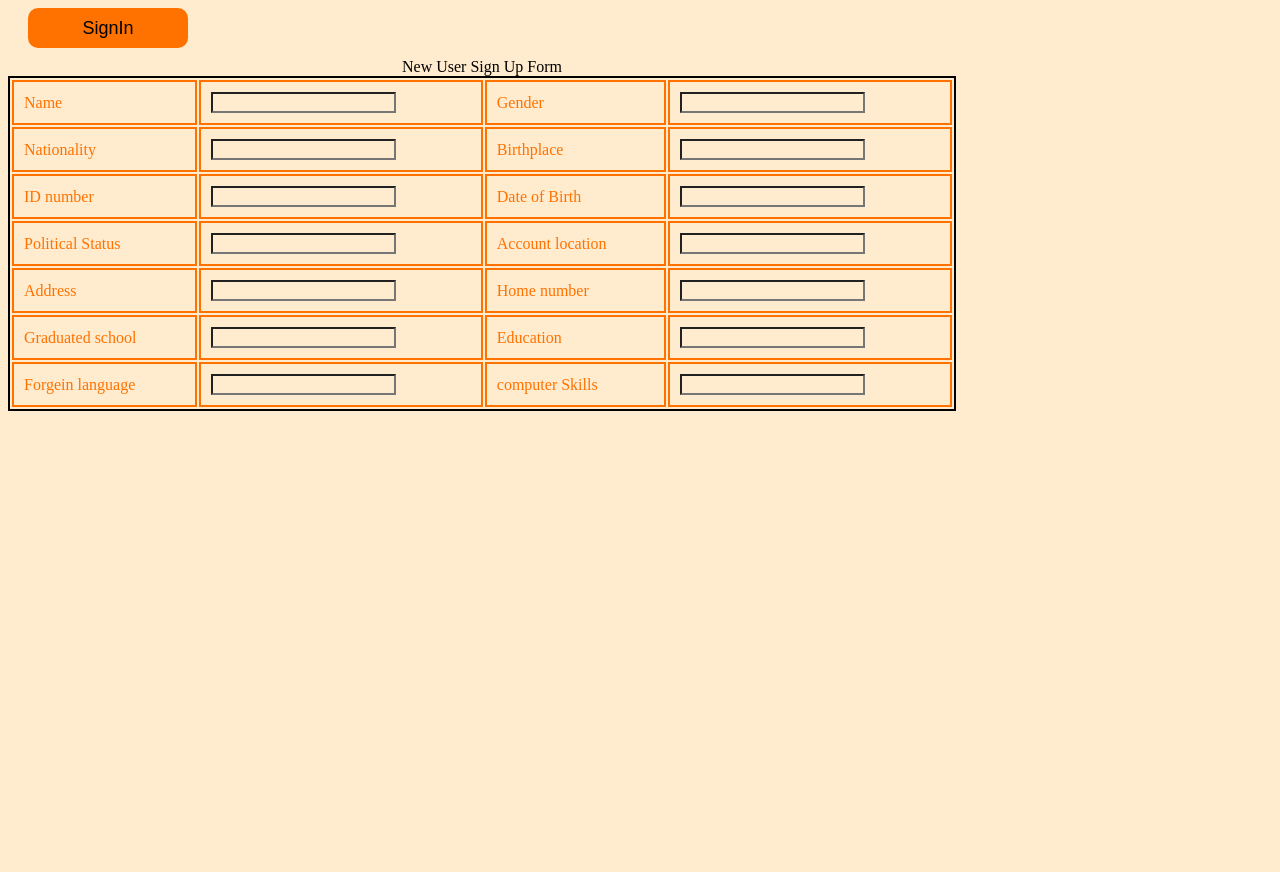
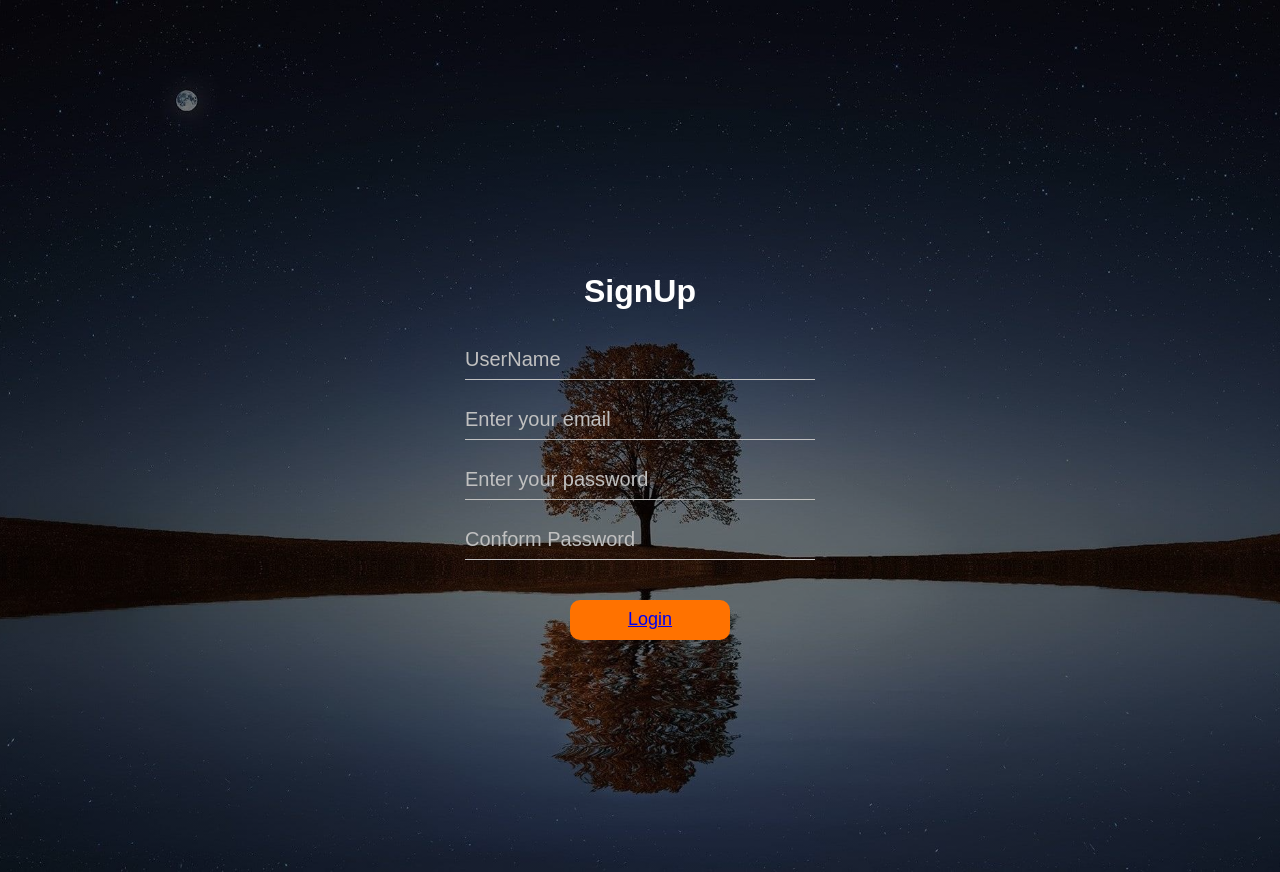
Before and after one commit to Tejaharsha986/Website, a plain HTML site: page sign.html in a window 1280 px wide. Before the commit the page ends 800 px from the top, so only its background shows below. Drawn offline with Linux system fonts and the light colour scheme.

Commit message:
My FirstSite

```diff
--- a/app.js
+++ b/app.js
@@ -0,0 +1,17 @@
+//sign up function
+function signup(e){
+  //event.preventDefault();
+  var email = document.getElementById('email').value;
+  var username = document.getElementById('usernme').value;
+  var password = document.getElementById('pass').value;
+
+  var user = {
+    email: email,
+    username: username,
+    pass: password,
+  };
+  var json = JSON.stringify(user);
+  localStorage.setItem(username, json);
+  console.log('user added');
+
+}
--- /dev/null
+++ b/she.css
@@ -0,0 +1,56 @@
+*{
+    margin: 0%;
+    padding: 0%;
+    font-family: sans-serif;
+    box-sizing: border-box;
+}
+body{
+    display: flex;
+    justify-content: center;
+    align-items: center;
+    flex-direction: column;
+    height: 109vh;
+    background: linear-gradient(to top, rgba(0,0,0,0.5)50%,rgba(0,0,0,0.5)50%),url(images/1.jpg);
+    background-position: center;
+    background-size: cover;
+}
+form{
+    margin-top: 50px;
+    text-align: center;
+}
+input{
+    display: block;
+    width: 350px;
+    height:40px ;
+    margin: 20px;
+    border: none;
+    outline: none;
+    font-size: 20px;
+    border-bottom: 1px solid silver;
+    background: transparent;
+    color: #fff;
+
+}
+button{
+    width: 160px;
+    height: 40px;
+    background: #ff7200;
+    border: none;
+    margin-bottom: 10px;
+    margin-left: 20px;
+    font-size: 18px;
+    border-radius: 10px;
+    cursor: pointer;
+    transition: 00.4s ease;
+    margin-top: 20px;
+}
+button:hover{
+    background-color:#fff;
+}
+form h1{
+    margin-bottom: 30px;
+    color: #fff;
+}
+::placeholder{
+    color: silver;
+}
--- a/sign.html
+++ b/sign.html
@@ -1,99 +1,22 @@
 <!DOCTYPE html>
 <html lang="en">
 <head>
-    <meta charset="UTF-8">
-    <meta http-equiv="X-UA-Compatible" content="IE=edge">
-    <meta name="viewport" content="width=device-width, initial-scale=1.0">
-    <title>Registration From</title>
-    <style>
-        *{
-            background-color:blanchedalmond;
-        }
-
-        table{
-            width:75%;
-        }
-        caption{
-            text-align:centre;
-            caption-side:top;
-        }
-        td, th, table{
-            border:2px solid;
-        }
-        td{
-            padding:10px;
-            color: #ff7200;
-        }
-        #r1{
-            background:yellowgreen;
-        }
-        .btn{
-          width: 160px;
-          height: 40px;
-          background: #ff7200;
-          border: none;
-          margin-bottom: 10px;
-          margin-left: 20px;
-          font-size: 18px;
-          border-radius: 10px;
-          cursor: pointer;
-          transition: 00.4s ease;
-        }
-        .btn:hover{
-          background-color: #fff;
-        }
-    </style>
+  <meta charset="UTF-8">
+  <meta http-equiv="X-UA-Compatible" content="IE=edge">
+  <meta name="viewport" content="width=device-width, initial-scale=1.0">
+  <title>SignUp Form</title>
+  <link rel="stylesheet" href="she.css">
 </head>
 <body>
-    <table>
-        <caption>New User Sign Up Form
-        </caption>
-        <tr>
-          <td>Name</td>
-          <td><input type="text"></td>
-          <td>Gender</td>
-          <td><input type="text"> </td>
-
-        </tr>
-        <tr>
-          <td>Nationality</td>
-          <td><input type="text">
-          <td>Birthplace</td>
-          <td><input type="text"></td>
-        </tr>
-
-        <tr>
-          <td>ID number</td>
-          <td><input type="text"></td>
-          <td>Date of Birth</td>
-          <td><input type="text"></td>
-        </tr>
-        <tr>
-          <td>Political Status</td>
-          <td><input type="text"></td>
-           <td>Account location</td>
-          <td><input type="text"></td>
-        </tr>
-        <tr>
-           <td>Address</td>
-          <td><input type="text"></td>
-           <td>Home number</td>
-          <td><input type="text"></td>
-        </tr>
-
-        <tr>
-           <td>Graduated school</td>
-          <td><input type="text"></td>
-           <td>Education</td>
-          <td><input type="text"></td>
-
-        <tr>
-           <td>Forgein language</td>
-          <td><input type="text"></td>
-           <td>computer Skills</td>
-          <td><input type="text"></td>
-        </tr>
-        <button class="btn"><a href="http://127.0.0.1:5500/index.html"></a>SignIn</button>
+  <script src="app.js"></script>
+  <form>
+    <h1>SignUp</h1>
+    <input id="username" type="text" name="" placeholder="UserName">
+    <input id="email" type="email" name="" placeholder="Enter your email">
+    <input id="pass" type="password" name="" placeholder="Enter your password">
+    <input type="password" name="" placeholder="Conform Password">
+    <button type="submit" onclick = "signup()"><a href="http://127.0.0.1:5500/index.html">Login</a></button>
+  </form>
 
 
 </body>
```
Also changed, not shown: about.html (+4 -1 lines), index.html (+4 -2 lines).
